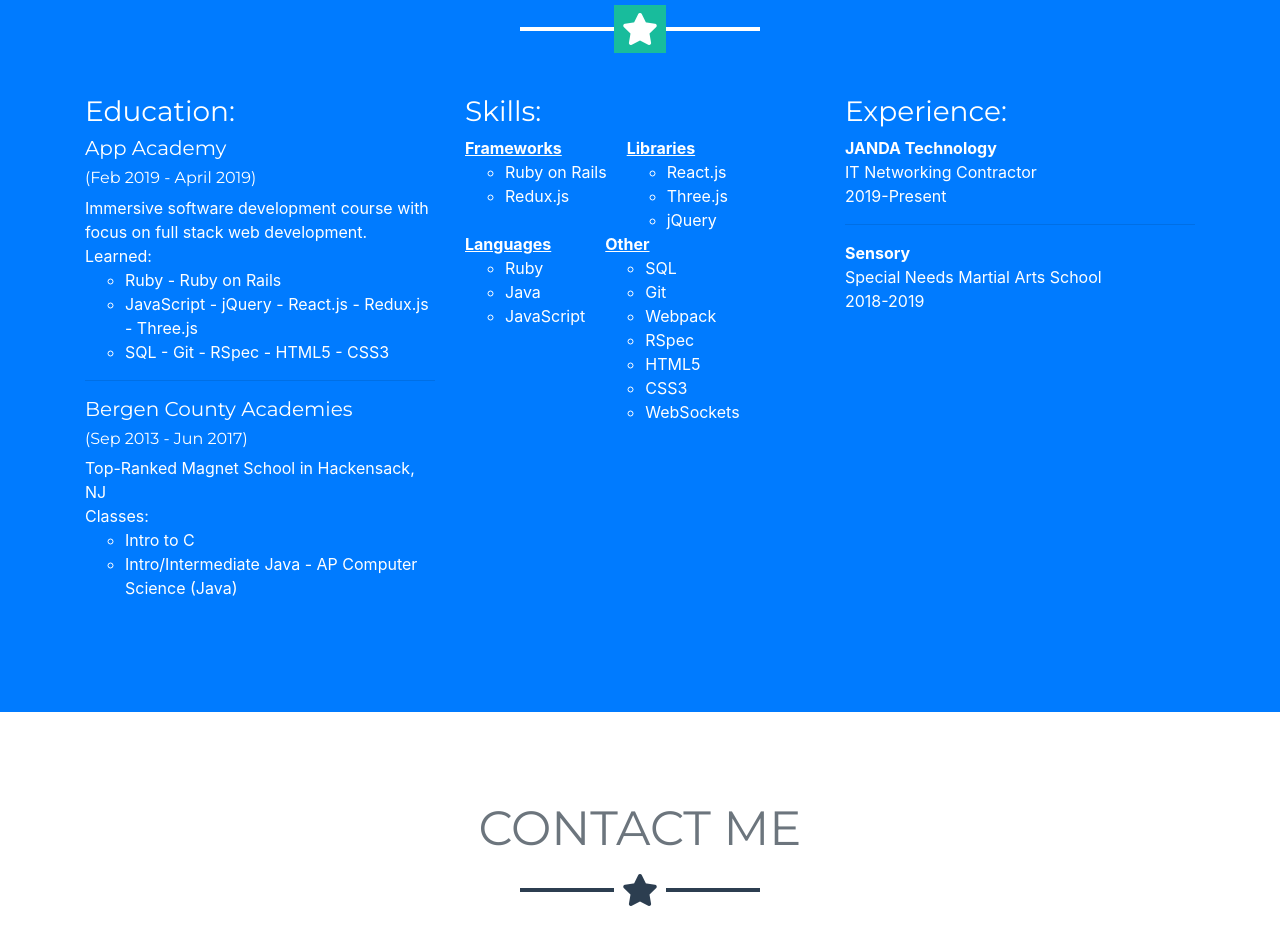
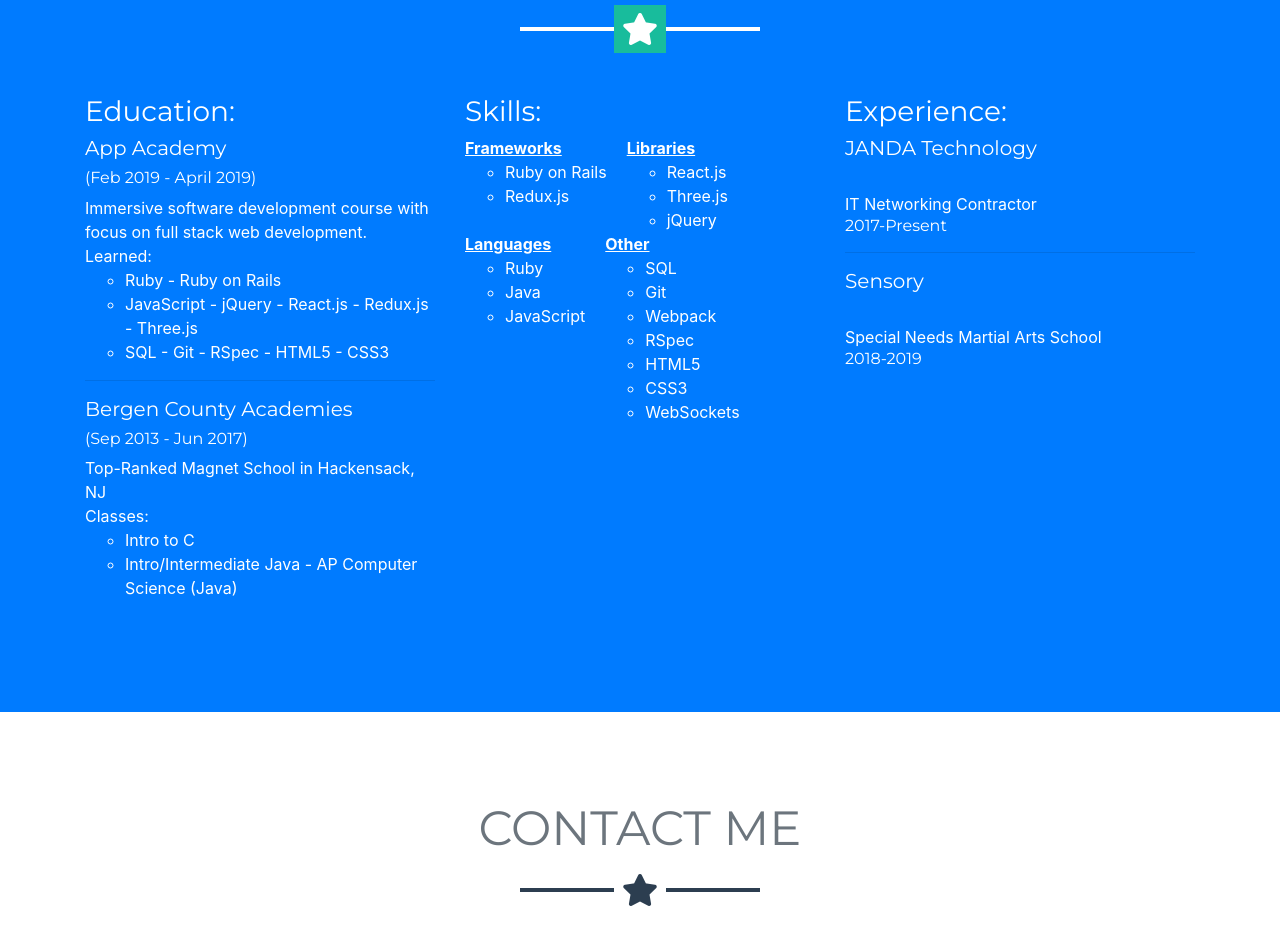
Before and after one commit to dustinaujero/dustinaujero.github.io, a website with bundled scripts: page index.html in a window 1280 px wide. Shown: the part 1420-2353 px from the top of the page. Built offline with nearby package versions, Linux system fonts and the light colour scheme.

Commit message:
Updated experience

```diff
--- a/index.html
+++ b/index.html
@@ -230,19 +230,20 @@
           <h3>Experience: </h3>
             <ul class="exp-ul">
               <div>
-                <strong>JANDA Technology</strong>
+                <h5>JANDA Technology</h5>
                 <br>
                 IT Networking Contractor
                 <br>
-                2019-Present
+                <h6>2017-Present</h6>
               </div>
               <div><hr></div>
               <div>
-                <strong>Sensory</strong>
+                <h5>Sensory</h5>
                 <br>
                 Special Needs Martial Arts School
                 <br>
-                2018-2019
+                <h6>2018-2019</h6>
+
               </div>
             </ul>
           </p>
```
